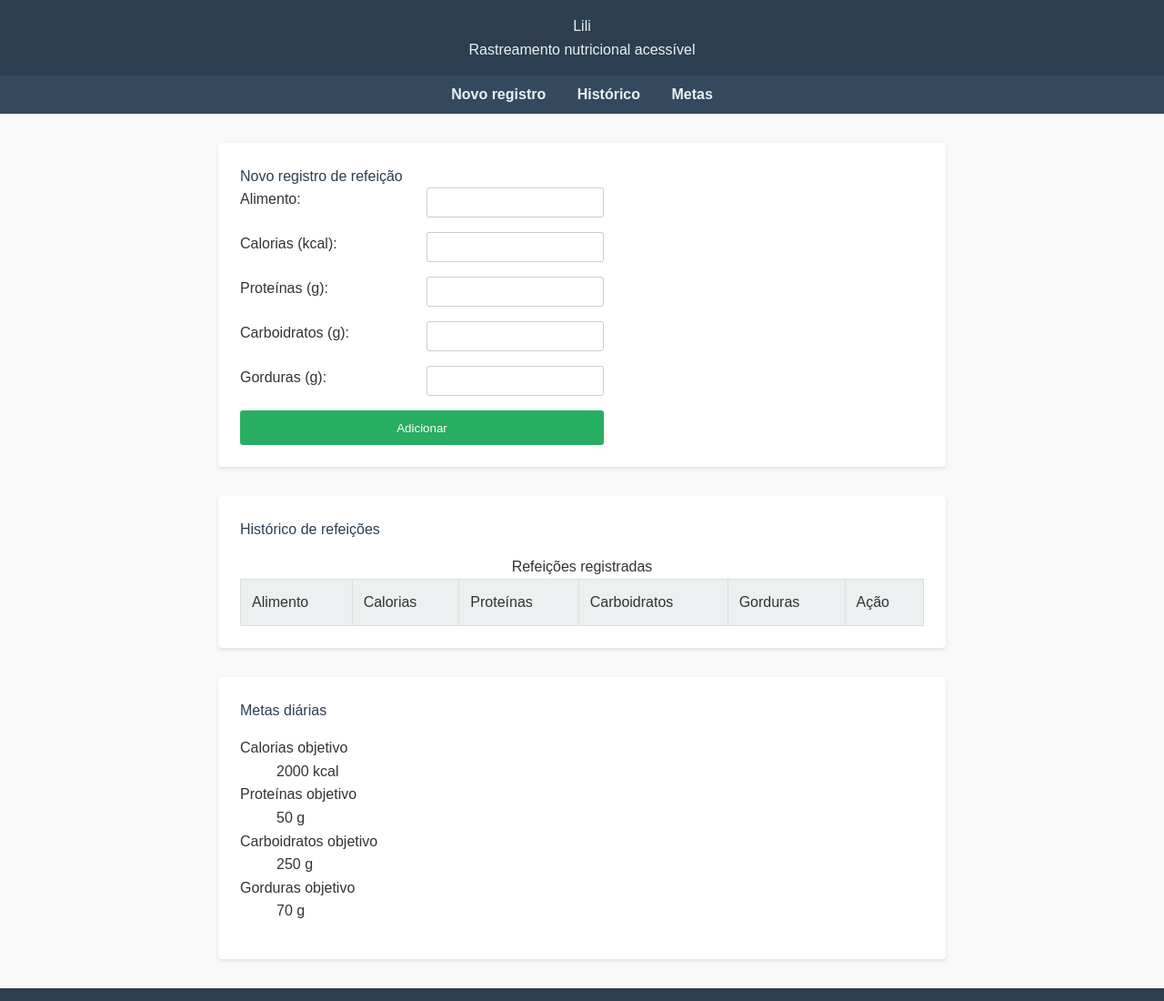
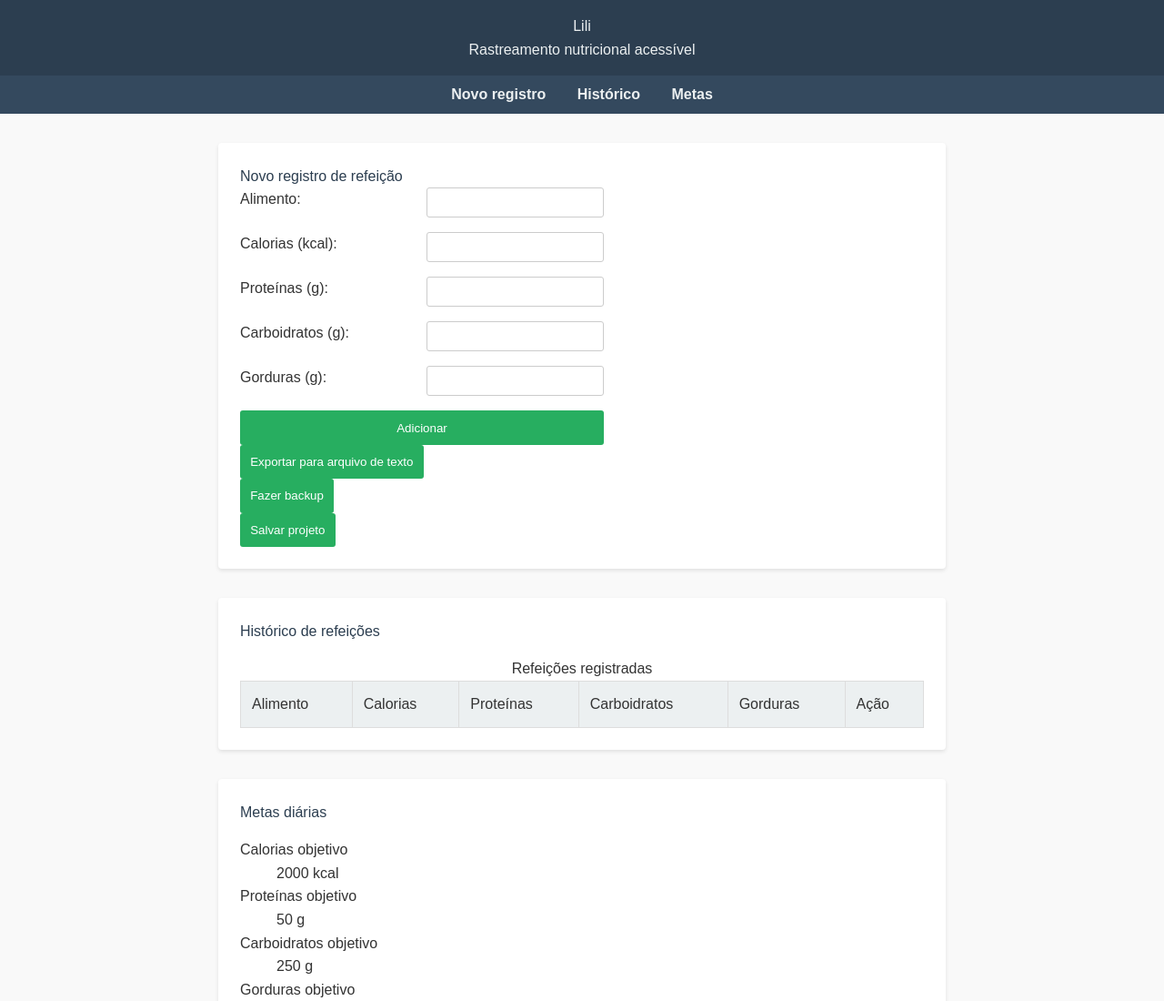
Before and after one commit to Edson-amorim/lili, a plain HTML site: page index.html in a window 1280 px wide. Shown: the top 1100 px of the page at 91% size. Drawn offline with Linux system fonts and the light colour scheme.

Commit message:
atualizacal

```diff
--- a/index.html
+++ b/index.html
@@ -48,6 +48,15 @@
 
         <button type="submit" aria-label="Adicionar refeição">Adicionar</button>
       </form>
+    <div>
+      <button id="exportar" aria-label="Exportar dados para arquivo de texto" onclick="exportarTexto();">Exportar para arquivo de texto</button>
+    </div>
+    <div>
+      <button id="backup" aria-label="Fazer backup dos dados para um arquivo de texto" onclick="fazerBackup();">Fazer backup</button>
+    </div>
+    <div>
+      <button id="salvar-projeto" aria-label="Salvar projeto completo em arquivo JSON" onclick="salvarProjeto();">Salvar projeto</button>
+    </div>
     </section>
 
     <section id="historico" aria-labelledby="historico-titulo">
--- a/script.js
+++ b/script.js
@@ -16,6 +16,13 @@ const metaGorduras = document.getElementById('meta-gorduras');
 
 // Estado das refeições
 let refeicoes = [];
+
+// Persistência usando localStorage
+const LOCAL_STORAGE_KEY = 'refeicoes_lili';
+const dadosSalvos = localStorage.getItem(LOCAL_STORAGE_KEY);
+if (dadosSalvos) {
+  refeicoes = JSON.parse(dadosSalvos);
+}
 
 // Função para formatar número com vírgula
 function formatarNumero(num) {
@@ -47,6 +54,7 @@ function adicionarRefeicao(event) {
   };
 
   refeicoes.push(refeicao);
+  localStorage.setItem(LOCAL_STORAGE_KEY, JSON.stringify(refeicoes));
   renderizarRefeicoes();
   foodForm.reset();
 
@@ -57,6 +65,7 @@ function adicionarRefeicao(event) {
 // Função para remover refeição
 function removerRefeicao(id) {
   refeicoes = refeicoes.filter(r => r.id !== id);
+  localStorage.setItem(LOCAL_STORAGE_KEY, JSON.stringify(refeicoes));
   renderizarRefeicoes();
 }
 
@@ -118,6 +127,27 @@ function atualizarProgressoMeta(caloriasConsumidas, proteinasConsumidas, carboid
   console.log(`Progresso: ${pcCalorias}% calorias, ${pcProteinas}% proteínas, ${pcCarboidratos}% carboidratos, ${pcGorduras}% gorduras`);
 }
 
+function salvarProjeto() {
+  const dados = {
+    metas,
+    refeicoes: refeicoes.map(r => ({
+      id: r.id,
+      alimento: r.alimento,
+      calorias: r.calorias,
+      proteinas: r.proteinass,
+      carboidratos: r.carboidratos,
+      gorduras: r.gorduras
+    }))
+  };
+  const blob = new Blob([JSON.stringify(dados, null, 2)], { type: 'application/json;charset=utf-8;' });
+  const url = URL.createObjectURL(blob);
+  const a = document.createElement('a');
+  a.href = url;
+  a.download = 'lili_projeto.json';
+  a.click();
+  URL.revokeObjectURL(url);
+}
+
 // Escutar envio do formulário
 foodForm.addEventListener('submit', adicionarRefeicao);
 
```
